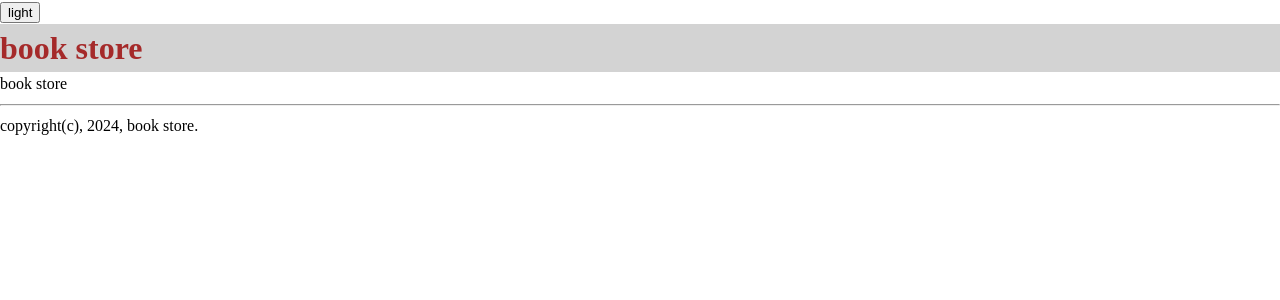
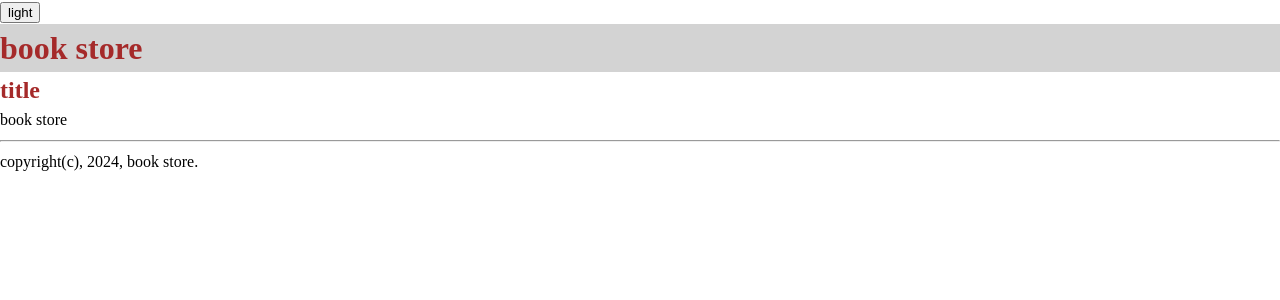
Before and after one commit to hajin0324/bookstore, a React (Create React App) app: page / in a window 1280 px wide. Shown: the top 300 px of the page. Built offline with nearby package versions, Linux system fonts and the light colour scheme.

Commit message:
feat: Title 컴포넌트 구현

```diff
--- /dev/null
+++ b/src/components/common/Title.tsx
@@ -0,0 +1,23 @@
+import styled from "styled-components";
+import { ColorKey, HeadingSize } from "../../style/theme";
+
+interface Props {
+  children: React.ReactNode;
+  size: HeadingSize;
+  color?: ColorKey;
+}
+
+function Title({ children, size, color }: Props) {
+  return (
+    <TitleStyle size={size} color={color}>
+      {children}
+    </TitleStyle>
+  );
+};
+
+const TitleStyle = styled.h1<Omit<Props, "children">>`
+  font-size: ${({ theme, size }) => theme.heading[size].fontSize};
+  color: ${({ theme, color }) => (color ? theme.color[color] : theme.color.primary)};
+`;
+
+export default Title;
--- a/src/pages/Home.tsx
+++ b/src/pages/Home.tsx
@@ -1,9 +1,12 @@
+import Title from "../components/common/Title";
+
 function Home() {
   return (
     <>
+      <Title size="medium">title</Title>
       <div>book store</div>
     </>
-  )
+  );
 };
 
 export default Home;
--- a/src/style/theme.ts
+++ b/src/style/theme.ts
@@ -1,10 +1,16 @@
 export type ThemeName = "light" | "dark";
-type ColorKey = "primary" | "background" | "secondary" | "third";
+export type ColorKey = "primary" | "background" | "secondary" | "third";
+export type HeadingSize = "large" | "medium" | "small";
 
 interface Theme {
   name: string;
   color: Record<ColorKey, string>;
-}
+  heading: {
+    [key in HeadingSize]: {
+      fontSize: string;
+    };
+  };
+};
 
 export const light: Theme = {
   name: "light",
@@ -13,10 +19,22 @@
     background: "lightgray",
     secondary: "blue",
     third: "green"
+  },
+  heading: {
+    large: {
+      fontSize: "2rem"
+    },
+    medium: {
+      fontSize: "1.5rem"
+    },
+    small: {
+      fontSize: "1rem"
+    }
   }
 };
 
 export const dark: Theme = {
+  ...light,
   name: "dark",
   color: {
     primary: "coral",
```
Also changed, not shown: 1 other file (tests, documents, lock files or other folders).
